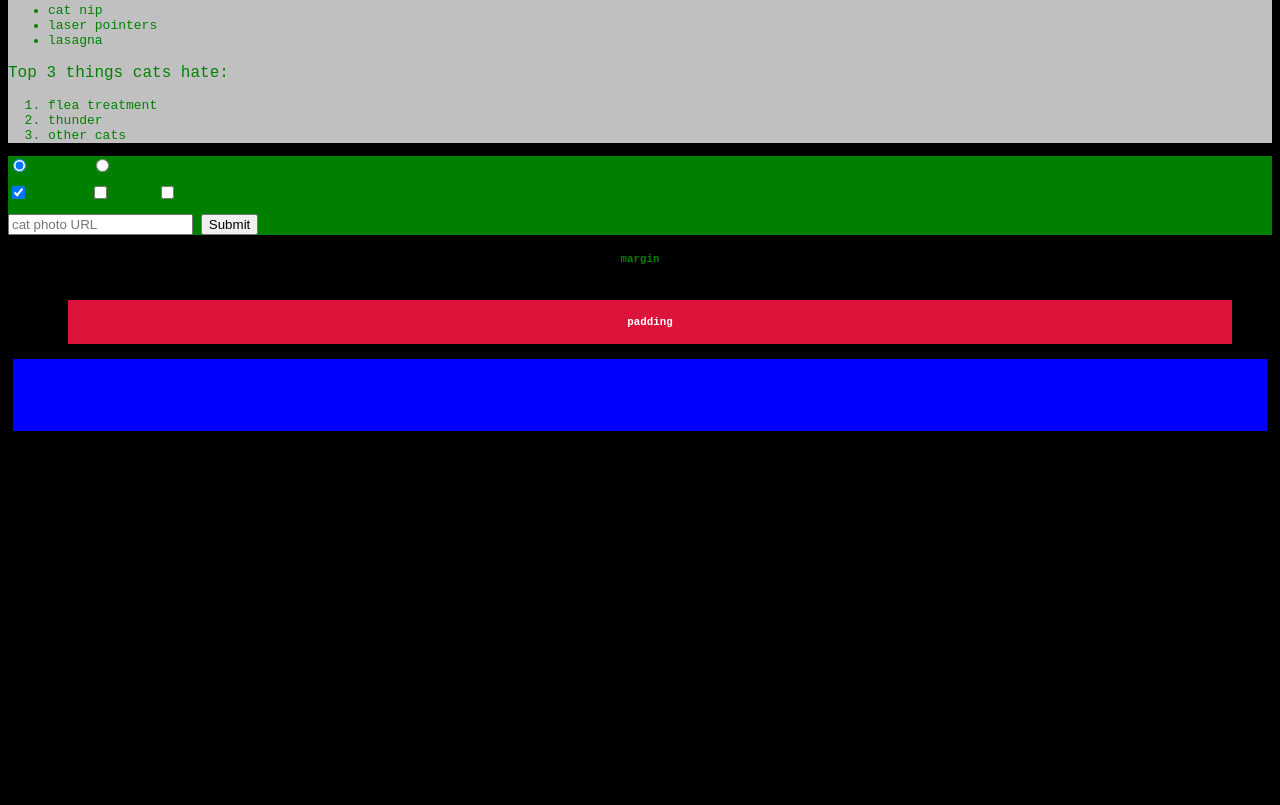
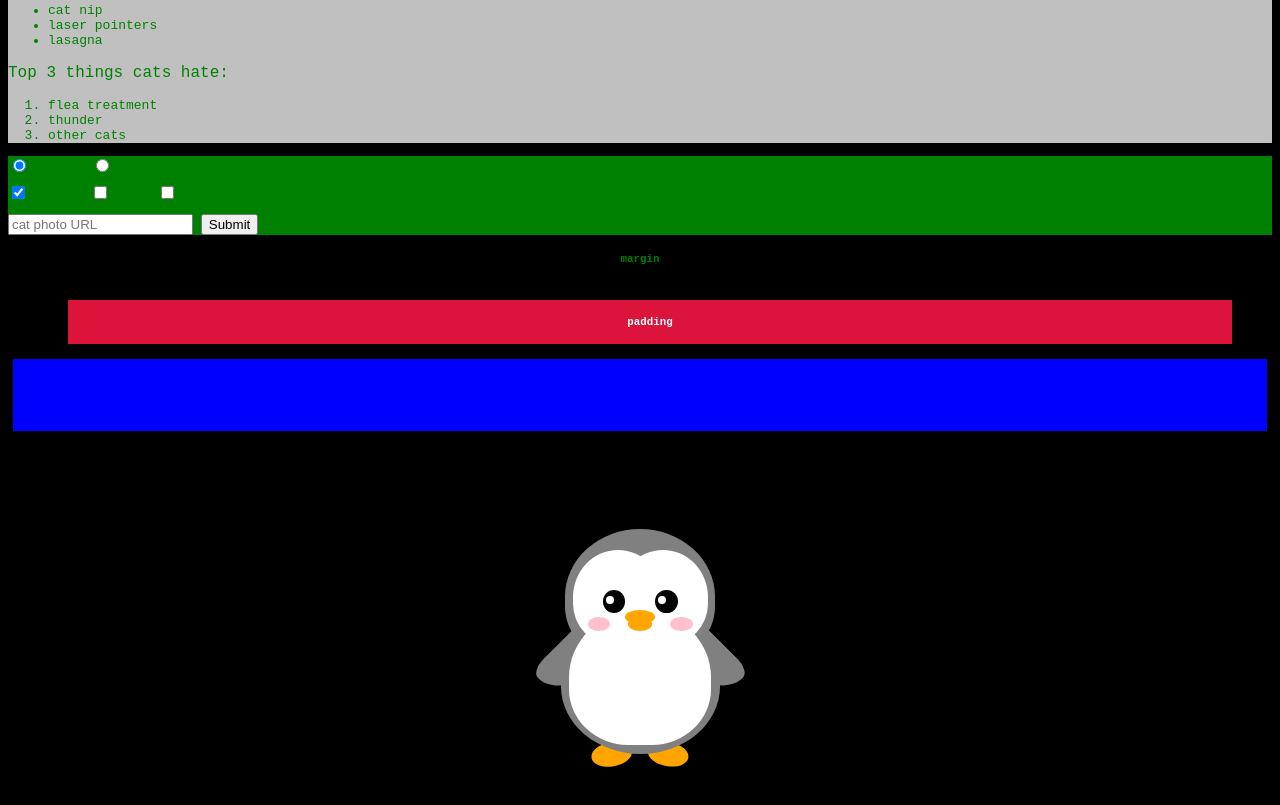
Before and after one commit to abhishekshukla-1882/css_task, a plain HTML site: page src/index.html in a window 1280 px wide. Shown: the part 484-1289 px from the top of the page. Before the commit the page ends 928 px from the top, so only its background shows below. Drawn offline with Linux system fonts and the light colour scheme.

Commit message:
Use CSS Variables to change several elements at once

```diff
--- a/src/index.html
+++ b/src/index.html
@@ -6,6 +6,185 @@
     <meta name="viewport" content="width=device-width, initial-scale=1.0">
     <title>Document</title>
     <style>
+        /* peguine */
+
+
+        .penguin {
+
+        /* Only change code below this line */
+        --penguin-skin: gray;
+        --penguin-belly: white;
+        --penguin-beak: orange;
+        /* Only change code above this line */
+
+        position: relative;
+        margin: auto;
+        display: block;
+        margin-top: 5%;
+        width: 300px;
+        height: 300px;
+        }
+
+        .penguin-top {
+        top: 10%;
+        left: 25%;
+        background: var(--penguin-skin, gray);
+        width: 50%;
+        height: 45%;
+        border-radius: 70% 70% 60% 60%;
+        }
+
+        .penguin-bottom {
+        top: 40%;
+        left: 23.5%;
+        background: var(--penguin-skin, gray);
+        width: 53%;
+        height: 45%;
+        border-radius: 70% 70% 100% 100%;
+        }
+
+        .right-hand {
+        top: 0%;
+        left: -5%;
+        background: var(--penguin-skin, gray);
+        width: 30%;
+        height: 60%;
+        border-radius: 30% 30% 120% 30%;
+        transform: rotate(45deg);
+        z-index: -1;
+        }
+
+        .left-hand {
+        top: 0%;
+        left: 75%;
+        background: var(--penguin-skin, gray);
+        width: 30%;
+        height: 60%;
+        border-radius: 30% 30% 30% 120%;
+        transform: rotate(-45deg);
+        z-index: -1;
+        }
+
+        .right-cheek {
+        top: 15%;
+        left: 35%;
+        background: var(--penguin-belly, white);
+        width: 60%;
+        height: 70%;
+        border-radius: 70% 70% 60% 60%;
+        }
+
+        .left-cheek {
+        top: 15%;
+        left: 5%;
+        background: var(--penguin-belly, white);
+        width: 60%;
+        height: 70%;
+        border-radius: 70% 70% 60% 60%;
+        }
+
+        .belly {
+        top: 60%;
+        left: 2.5%;
+        background: var(--penguin-belly, white);
+        width: 95%;
+        height: 100%;
+        border-radius: 120% 120% 100% 100%;
+        }
+
+        .right-feet {
+        top: 85%;
+        left: 60%;
+        background: var(--penguin-beak, orange);
+        width: 15%;
+        height: 30%;
+        border-radius: 50% 50% 50% 50%;
+        transform: rotate(-80deg);
+        z-index: -2222;
+        }
+
+        .left-feet {
+        top: 85%;
+        left: 25%;
+        background: var(--penguin-beak, orange);
+        width: 15%;
+        height: 30%;
+        border-radius: 50% 50% 50% 50%;
+        transform: rotate(80deg);
+        z-index: -2222;
+        }
+
+        .right-eye {
+        top: 45%;
+        left: 60%;
+        background: black;
+        width: 15%;
+        height: 17%;
+        border-radius: 50%;
+        }
+
+        .left-eye {
+        top: 45%;
+        left: 25%;
+        background: black;
+        width: 15%;
+        height: 17%;
+        border-radius: 50%;
+        }
+
+        .sparkle {
+        top: 25%;
+        left: 15%;
+        background: white;
+        width: 35%;
+        height: 35%;
+        border-radius: 50%;
+        }
+
+        .blush-right {
+        top: 65%;
+        left: 15%;
+        background: pink;
+        width: 15%;
+        height: 10%;
+        border-radius: 50%;
+        }
+
+        .blush-left {
+        top: 65%;
+        left: 70%;
+        background: pink;
+        width: 15%;
+        height: 10%;
+        border-radius: 50%;
+        }
+
+        .beak-top {
+        top: 60%;
+        left: 40%;
+        background: var(--penguin-beak, orange);
+        width: 20%;
+        height: 10%;
+        border-radius: 50%;
+        }
+
+        .beak-bottom {
+        top: 65%;
+        left: 42%;
+        background: var(--penguin-beak, orange);
+        width: 16%;
+        height: 10%;
+        border-radius: 50%;
+        }
+
+        body {
+        background:#c6faf1;
+        }
+
+        .penguin * {
+        position: absolute;
+        }
+/* ------------------------------------peguin csss close ---------------- */
         h2{
             font-family: Lobster, monospace;
         }
@@ -167,6 +346,29 @@
   <h5 class="box red-box">padding</h5>
   <h5 class="box blue-box">padding</h5>
 </div>
+<div class="penguin">
+    <div class="penguin-bottom">
+      <div class="right-hand"></div>
+      <div class="left-hand"></div>
+      <div class="right-feet"></div>
+      <div class="left-feet"></div>
+    </div>
+    <div class="penguin-top">
+      <div class="right-cheek"></div>
+      <div class="left-cheek"></div>
+      <div class="belly"></div>
+      <div class="right-eye">
+        <div class="sparkle"></div>
+      </div>
+      <div class="left-eye">
+        <div class="sparkle"></div>
+      </div>
+      <div class="blush-right"></div>
+      <div class="blush-left"></div>
+      <div class="beak-top"></div>
+      <div class="beak-bottom"></div>
+    </div>
+  </div>
 </main>
 </body>
 </html>
```
